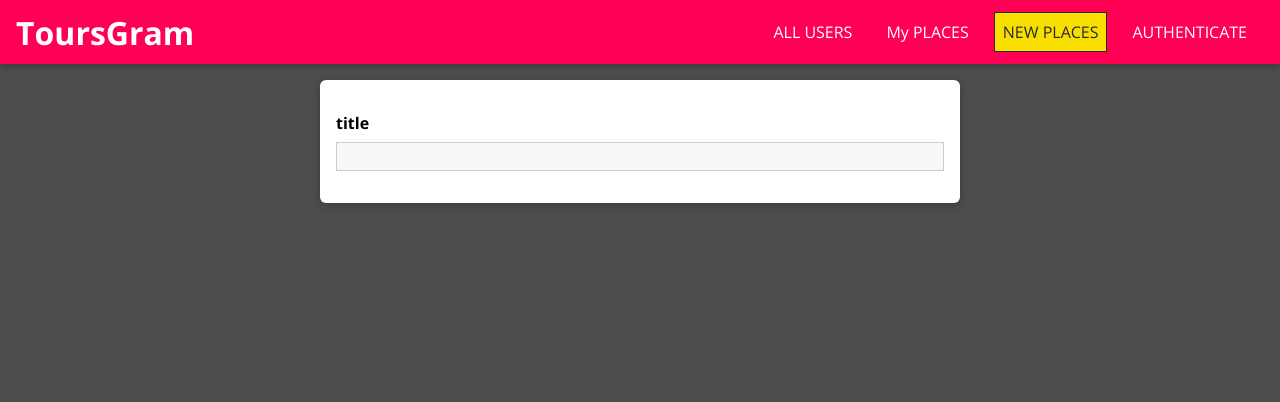
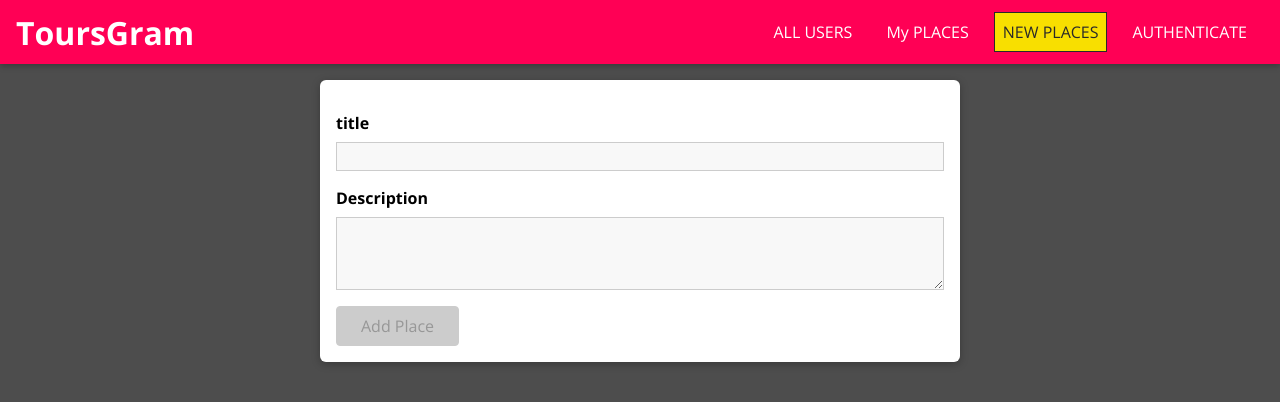
Before and after one commit to jpratik15/tourgram, a React (Create React App) app: page /places/new in a window 1280 px wide. Shown: the top 402 px of the page. Built offline with nearby package versions, Linux system fonts and the light colour scheme.

Commit message:
Add overall form validity amd Add Place button

```diff
--- a/src/places/pages/NewPlace.js
+++ b/src/places/pages/NewPlace.js
@@ -1,14 +1,79 @@
-import React from 'react'
+import React, { useCallback , useReducer } from "react";
 
-import Input from  "../../shared/components/FormElements/Input"
-import {VALIDATOR_REQUIRE} from "../../shared/util/validators"
-import "./NewPlace.css"
+import Input from "../../shared/components/FormElements/Input";
+import Button from "../../shared/components/FormElements/Button"
+import { VALIDATOR_REQUIRE ,VALIDATOR_MINLENGTH } from "../../shared/util/validators";
+import "./NewPlace.css";
+
+
+const formReducer = (state,action) => {
+  switch(action.type){
+    case "INPUT_CHANGE" :
+      let formIsValid = true;
+
+      for(const inputId in state.input){
+        if(inputId ===action.inputId){
+          formIsValid = formIsValid && action.isValid
+        }else {
+          formIsValid = formIsValid && state.input[inputId].isValid;
+        }
+      }
+
+      return {
+        ...state,
+        input : {
+          ...state.input,
+          [action.inputId] : {value : action.value, isValid : action.isValid}
+        },
+        isValid : formIsValid
+      }
+    default:
+      return state;
+
+  }
+}
 
 const NewPlace = () => {
-    return(
-        <form className="place-form">
-            <Input element="input" type="text" label="title" validators={[VALIDATOR_REQUIRE()]} errorText="Please Enter A Valid Title"/>
-        </form>
-    )
-}
+  const [formState,dispatch] = useReducer(formReducer,{
+    input : {
+      title : {
+        value:"",
+        isValid:false
+      },
+      description : {
+        value:"",
+        isValid:false
+      }
+    },
+    isValid : false
+  })
+  const inputHandler = useCallback((id, value, isValid) => {
+    dispatch({type:"INPUT_CHANGE" , inputId : id ,value : value , isValid : isValid})
+  },[]);
+
+  return (
+    <form className="place-form">
+      <Input
+        id="title"
+        element="input"
+        type="text"
+        label="title"
+        validators={[VALIDATOR_REQUIRE()]}
+        errorText="Please Enter A Valid Title"
+        onInput = {inputHandler}
+        />
+
+      <Input
+        id="description"
+        element="textarea"
+        label="Description"
+        validators={[VALIDATOR_MINLENGTH(5)]}
+        errorText="Please Enter Atleast 5 Characters"
+        onInput = {inputHandler}
+      />
+      {console.log(formState)}
+      <Button type="submit" disabled={!formState.isValid}>Add Place</Button>
+    </form>
+  );
+};
 export default NewPlace;
--- a/src/shared/components/FormElements/Input.js
+++ b/src/shared/components/FormElements/Input.js
@@ -1,4 +1,4 @@
-import React, { useReducer } from "react";
+import React, { useEffect, useReducer } from "react";
 
 import "./Input.css";
 import { validate } from "../../util/validators";
@@ -12,10 +12,10 @@
         isValid: validate(action.val, action.validators),
       };
     case "TOUCH":
-      return{
+      return {
         ...state,
-        isTouched : true,
-      }
+        isTouched: true,
+      };
 
     default:
       return state;
@@ -26,8 +26,16 @@
   const [inputState, dispatch] = useReducer(inputReducer, {
     value: "",
     isValid: false,
-    isTouched: false
+    isTouched: false,
   });
+
+  const { id, onInput } = props;
+  const { value, isValid } = inputState;
+
+  useEffect(() => {
+    onInput(id, value, isValid);
+  }, [id, value, isValid, onInput]);
+
   const changeHandler = (event) => {
     dispatch({
       type: "CHANGE",
@@ -37,8 +45,8 @@
   };
 
   const touchHandler = () => {
-    dispatch({type : 'TOUCH'})
-  }
+    dispatch({ type: "TOUCH" });
+  };
   const element =
     props.element === "input" ? (
       <input
```
